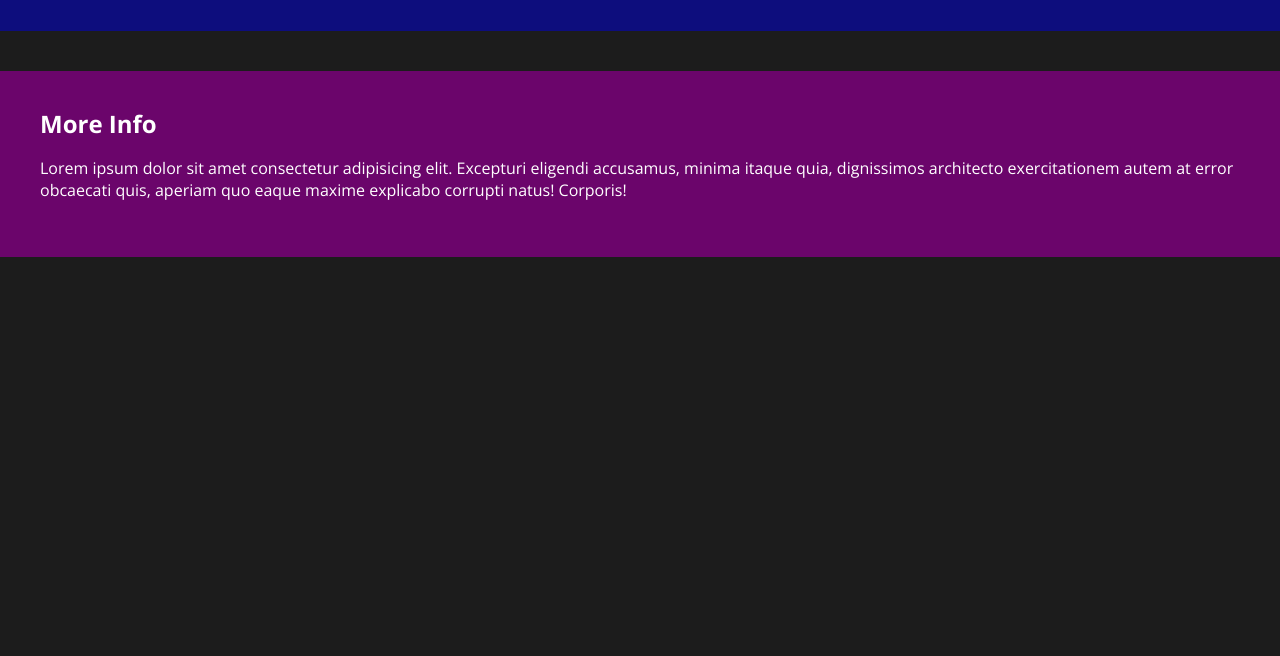
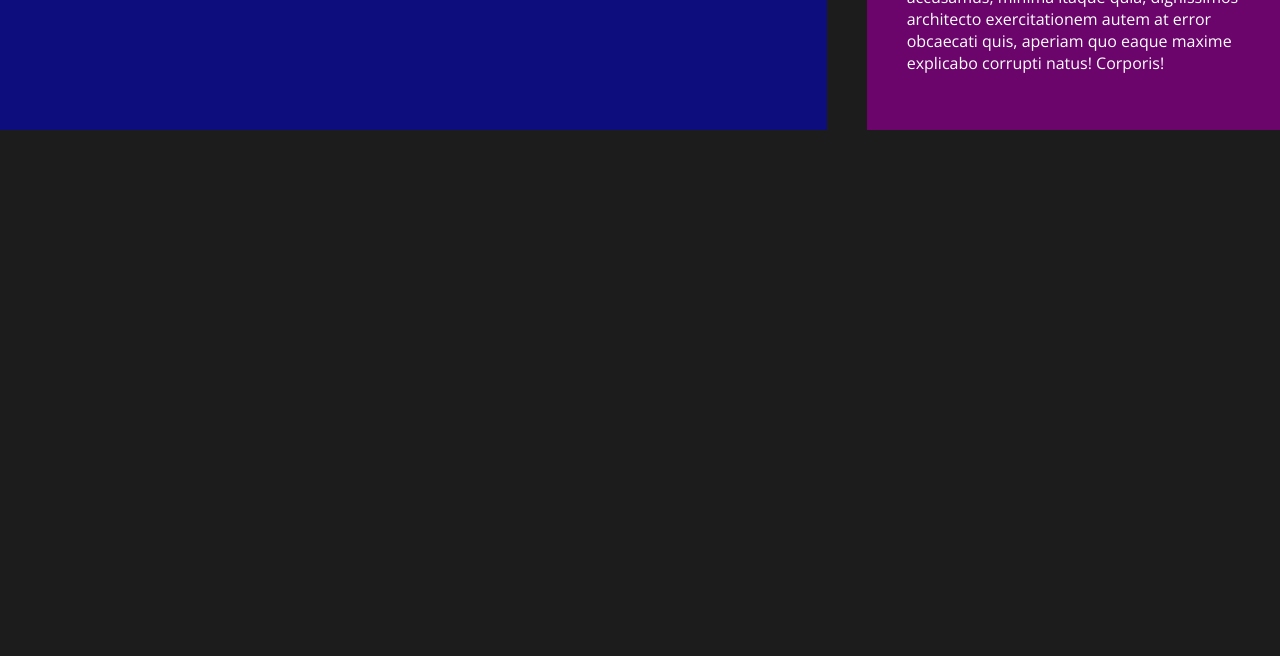
Before and after one commit to TommyTranT/sass-beginner, a plain HTML site: page index.html in a window 1280 px wide. Shown: the part 144-800 px from the top of the page. Drawn offline with nearby package versions, Linux system fonts and the light colour scheme.

Commit message:
Add: media query for 2 column page for >= 900px

```diff
--- a/app/scss/layout/_grid.scss
+++ b/app/scss/layout/_grid.scss
@@ -3,6 +3,10 @@
   grid-template-columns: 1fr;
   grid-template-rows: auto auto; // row is as big as the content contained
   gap: 40px;
+
+  @media (min-width: 900px) {
+    grid-template-columns: 2fr 1fr; // first column is 2 times the size of the second column
+  }
 
   &__main, &__sidebar {
     padding: 40px;
```
Also changed, not shown: dist/style.css, 1 other file.
